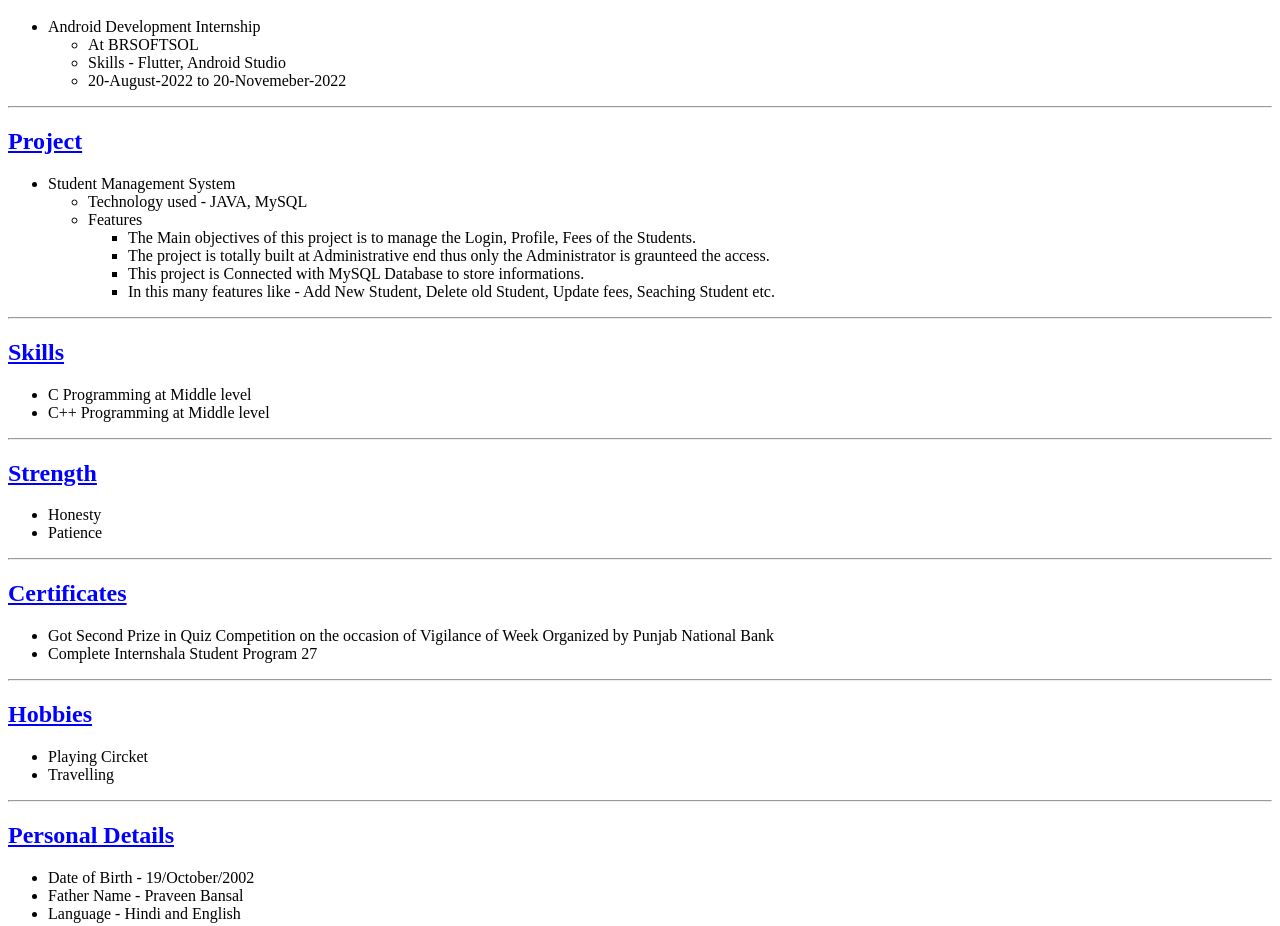
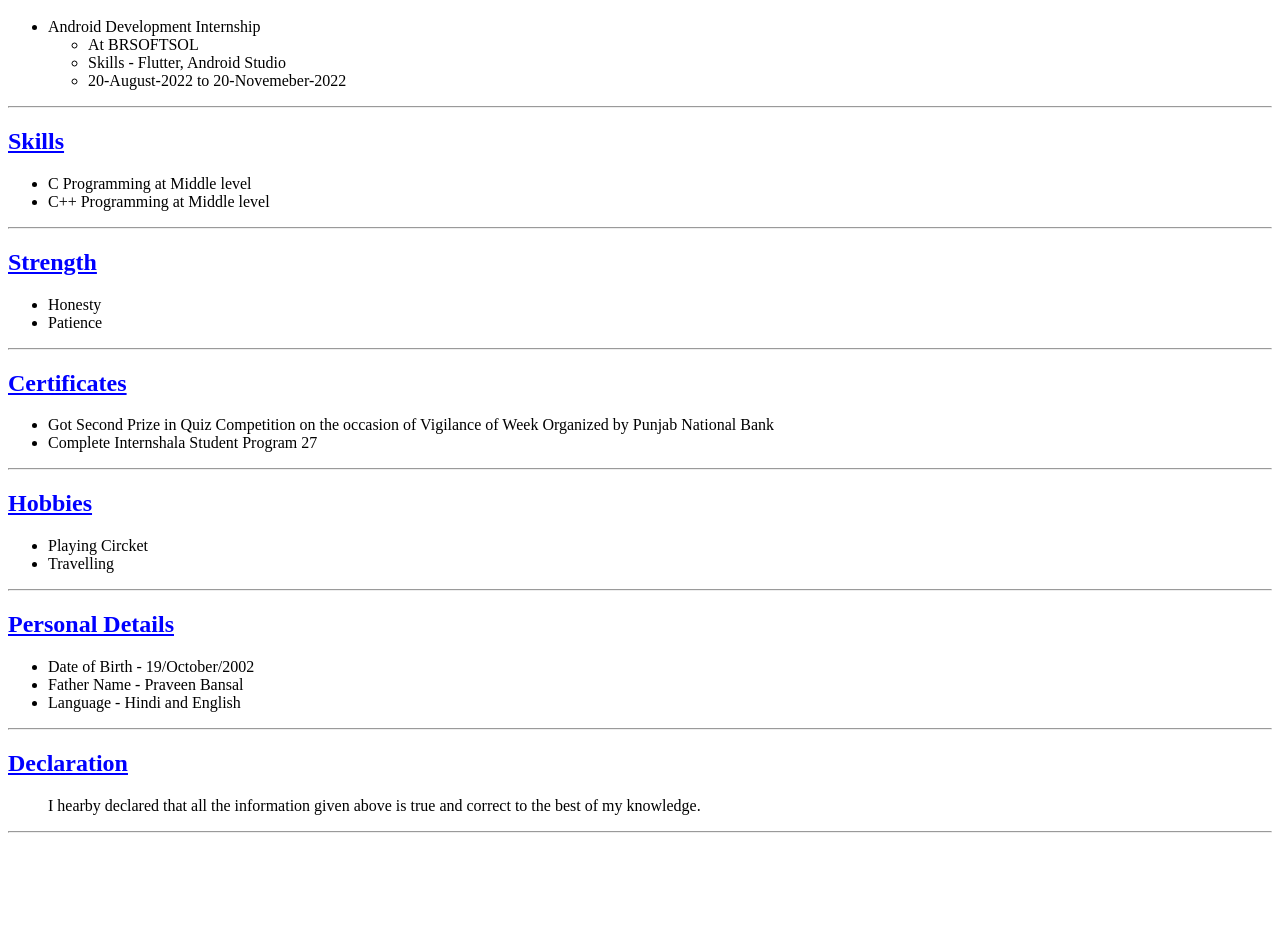
Before and after one commit to Akshit191002/Akshit191002.github.io, a plain HTML site: page index.html in a window 1280 px wide. Shown: the part 829-1755 px from the top of the page. After the commit the page ends 1670 px from the top, so only its background shows below. Drawn offline with Linux system fonts and the light colour scheme.

Commit message:
Update index.html

```diff
--- a/index.html
+++ b/index.html
@@ -70,26 +70,6 @@
 
 <hr>
 
-	<h2 style="color: blue;"><u>Project</u></h2>
-	<ul>
-		<li>Student Management System
-			<ul>
-			<li>Technology used - JAVA, MySQL</li>
-			<li>Features
-				<ul>
-				<li>The Main objectives of this project is to manage the Login, Profile, Fees of the Students.</li>
-				<li>The project is totally built at Administrative end thus only the Administrator is graunteed the access.</li>
-				<li>This project is Connected with MySQL Database to store informations.</li>
-				<li>In this many features like - Add New Student, Delete old Student, Update fees, Seaching Student etc.</li>
-				</ul>
-			</li>
-
-			</ul>
-		</li>
-	</ul>
-
-<hr>
-
 	<h2 style="color: blue;"><u>Skills</u></h2>
 	<ul>
 		<li>C Programming at Middle level</li>
```
